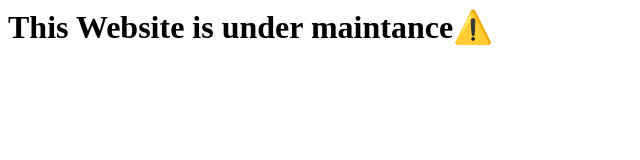
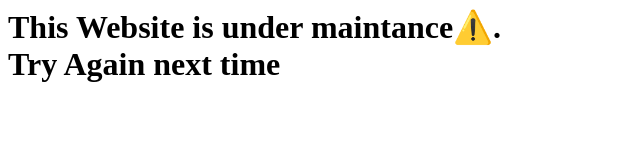
Before and after one commit to Hasan580/Hasan580.github.io, a plain HTML site: page index.html in a window 1280 px wide. Shown: the whole page, without its empty margins (0-640 px from the left). Drawn offline with Linux system fonts and the light colour scheme.

Commit message:
Update index.html

```diff
--- a/index.html
+++ b/index.html
@@ -1 +1 @@
-<h1>This Website is under maintance⚠️</h1>
+<h1>This Website is under maintance⚠️.<br>Try Again next time</h1>
```
